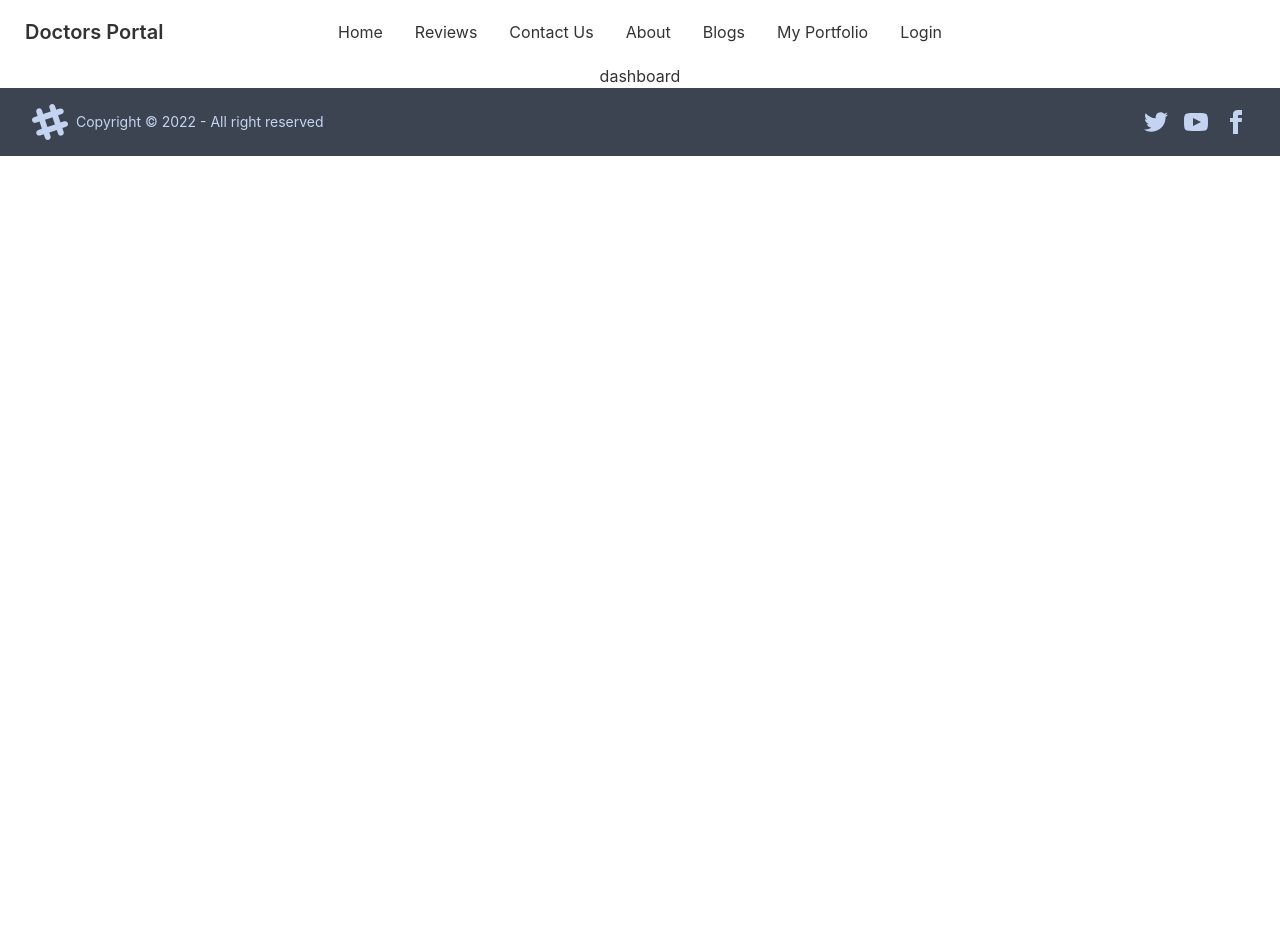
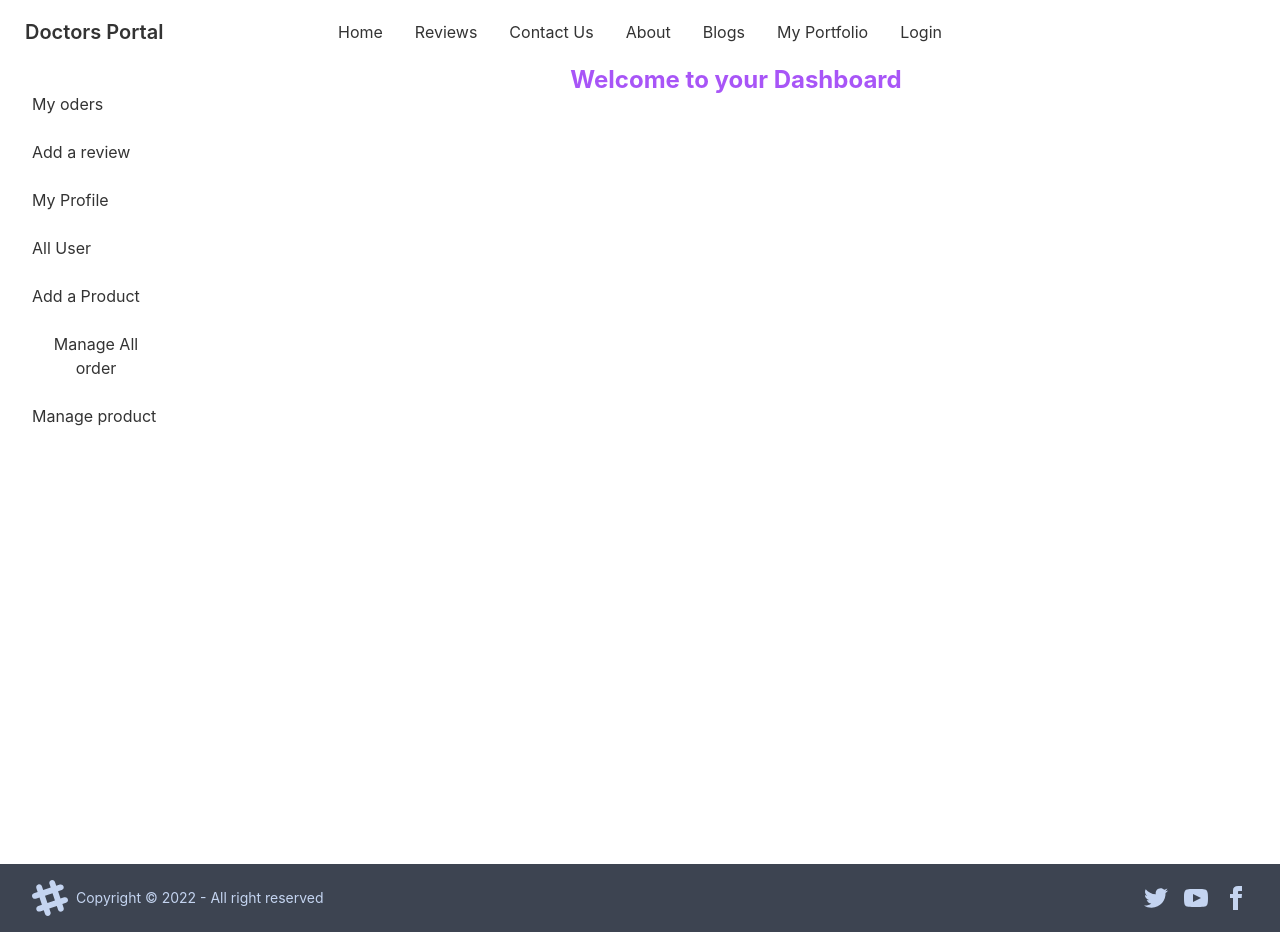
Before and after one commit to IshtyMahin/ToolsHouse-clientSite, a React (Create React App) app: page /dashboard in a window 1280 px wide. Before the commit the page ends 800 px from the top, so only its background shows below. Built offline with nearby package versions, Linux system fonts and the light colour scheme; no server answers.

Commit message:
dashboard setup

```diff
--- /dev/null
+++ b/src/Pages/Dashboard/AllUser.js
@@ -0,0 +1,11 @@
+import React from 'react';
+
+const AllUser = () => {
+    return (
+        <div>
+
+        </div>
+    );
+};
+
+export default AllUser;
--- a/src/Pages/Dashboard/Dashboard.js
+++ b/src/Pages/Dashboard/Dashboard.js
@@ -1,11 +1,59 @@
-import React from 'react';
+import React from "react";
+import { useAuthState } from "react-firebase-hooks/auth";
+import { Link, Outlet } from "react-router-dom";
+import auth from "../../firebase.init";
+// import useAdmin from "../../hooks/useAdmin";
 
 const Dashboard = () => {
-    return (
-        <div>
-            <h2>dashboard</h2>
-        </div>
-    );
+  const [user] = useAuthState(auth);
+//   const [admin] = useAdmin(user);
+//   console.log(admin);
+  return (
+    <div className="drawer drawer-mobile">
+      <input id="dashboard-sidebar" type="checkbox" className="drawer-toggle" />
+      <div className="drawer-content">
+        <h2 className="text-2xl font-bold text-purple-500">
+          Welcome to your Dashboard
+        </h2>
+        <Outlet></Outlet>
+      </div>
+      <div className="drawer-side">
+        <label for="dashboard-sidebar" className="drawer-overlay"></label>
+        <ul className="menu p-4 overflow-y-auto w-48 bg-base-100 text-base-content">
+          {/* <!-- Sidebar content here --> */}
+          <li>
+            <Link to="/dashboard">My oders </Link>
+          </li>
+          { (
+            <>
+              <li>
+                <Link to="/dashboard/addreview">Add a review</Link>
+              </li>
+              <li>
+                <Link to="/dashboard/profile">My Profile</Link>
+              </li>
+            </>
+          )}
+          { (
+            <>
+              <li>
+                <Link to="/dashboard/users">All User</Link>
+              </li>
+              <li>
+                <Link to="/dashboard/addProduct">Add a Product </Link>
+              </li>
+              <li>
+                <Link to="/dashboard/manageOrder">Manage All order </Link>
+              </li>
+              <li>
+                <Link to="/dashboard/manageProduct">Manage product </Link>
+              </li>
+            </>
+          )}
+        </ul>
+      </div>
+    </div>
+  );
 };
 
 export default Dashboard;
```
Also changed, not shown: src/Pages/Dashboard/AddProduct.js (added), src/Pages/Dashboard/AddReview.js (added), src/Pages/Dashboard/ManageAllOrder.js (added), src/Pages/Dashboard/ManageProduct.js (added), src/Pages/Dashboard/MyOrders.js (added), src/Pages/Dashboard/MyProfile.js (added).
